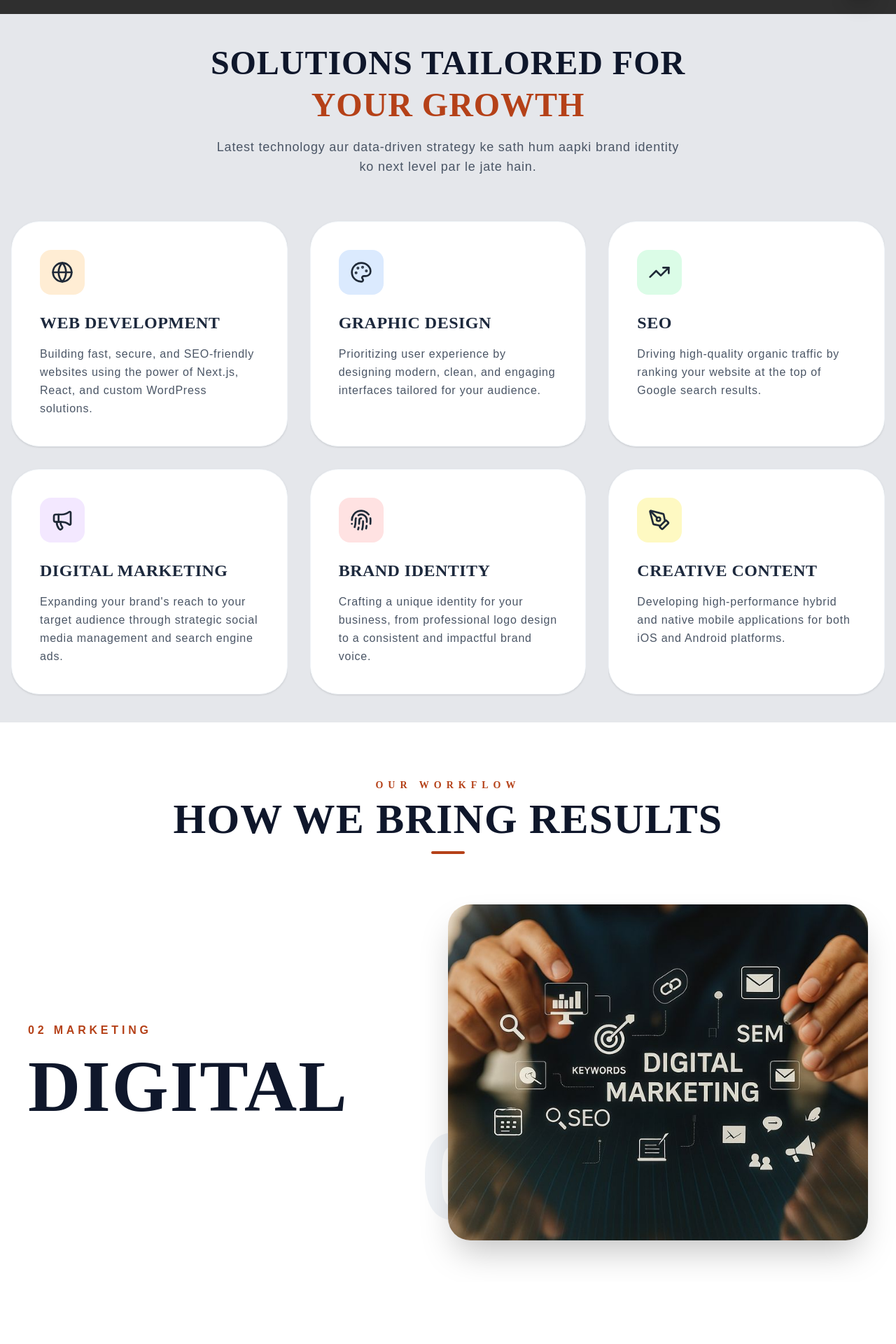
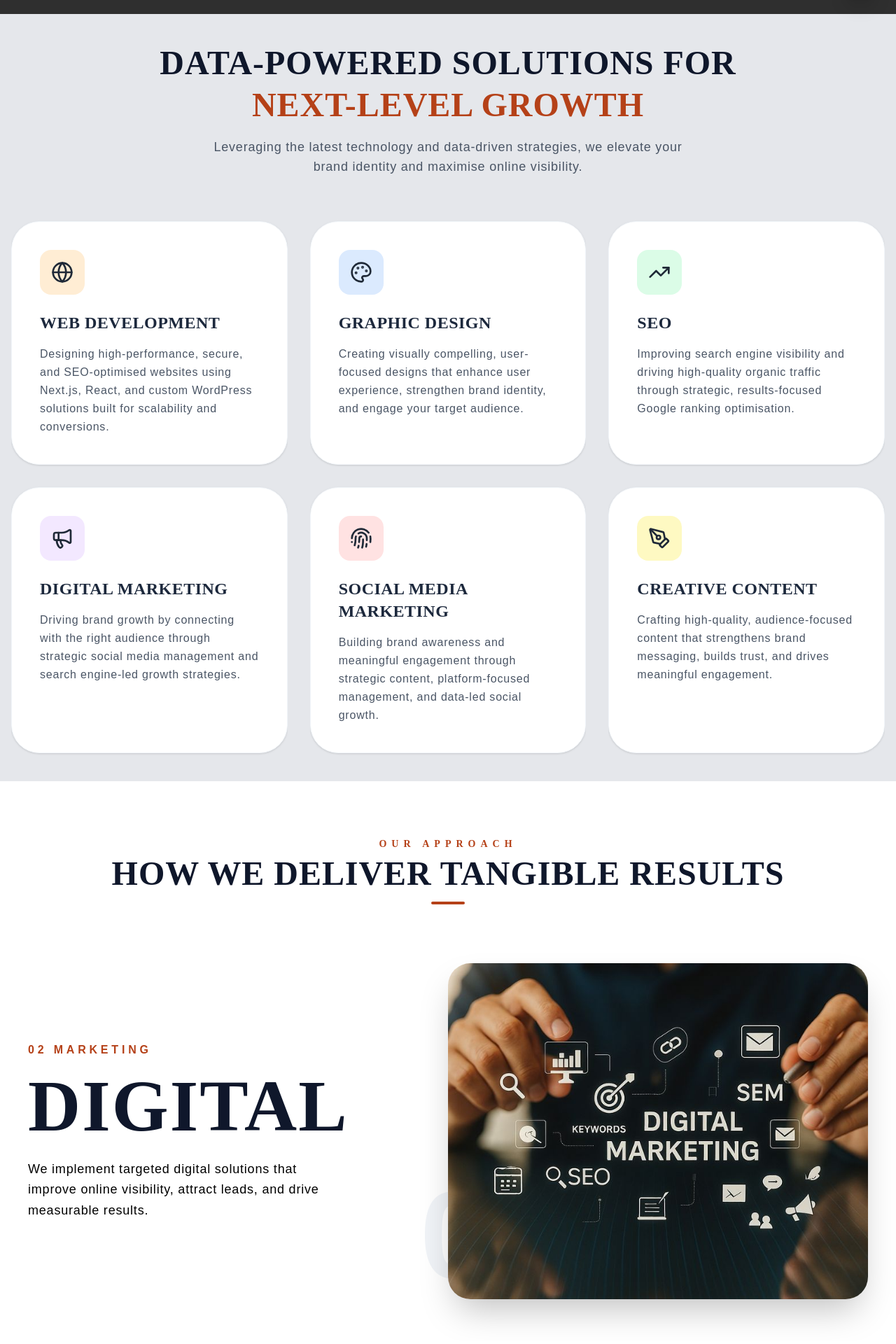
Before and after one commit to Umarnazir-7860/Bizgrow-Digital, a Next.js app: page /our-digital-services in a window 1280 px wide. Shown: the part 780-2700 px from the top of the page at 70% size. Built offline with nearby package versions, Linux system fonts and the light colour scheme; grey boxes are pictures that could not be loaded.

Commit message:
Add the seo content of services page

```diff
--- a/app/api/chat/route.js
+++ b/app/api/chat/route.js
@@ -19,6 +19,14 @@ export async function POST(req) {
   - **Tailwind CSS:** For pixel-perfect, modern responsive designs.
   - **Motion Magic:** Fluid GSAP/Framer animations to hook users.
   - **TypeScript:** For clean, bug-free, and scalable code.
+
+  DYNAMIC RESPONSE DEPTH:
+  - **Level 1 (Default):** Point-to-point answers. No definitions. Just names/categories.
+  - **Level 2 (Detailed):** If (and ONLY if) the user asks "Explain", "How?", "Give me details", or "Why?", then provide a comprehensive breakdown.
+
+  Example Flow:
+  User: "SEO services?" -> AI: "We offer On-page, Off-page, and Technical SEO. Want more details?"
+  User: "Yes, explain technical SEO." -> AI: "Technical SEO involves optimizing site speed, indexing, and structure (especially for Next.js) to help search engines crawl your site better..."
 
   HOW TO HANDLE TOUGH SCENARIOS:
 
--- a/app/our-digital-services/page.jsx
+++ b/app/our-digital-services/page.jsx
@@ -18,7 +18,7 @@ const page = () => {
   const services = [
     {
       title: "Web Development",
-      desc: "Building fast, secure, and SEO-friendly websites using the power of Next.js, React, and custom WordPress solutions.",
+      desc: "Designing high-performance, secure, and SEO-optimised websites using Next.js, React, and custom WordPress solutions built for scalability and conversions.",
       icon: <Globe className="w-8 h-8" />,
       bgColor: "bg-orange-100",
       hoverIcon: "group-hover:text-white",
@@ -26,7 +26,7 @@ const page = () => {
     },
     {
       title: "Graphic Design",
-      desc: "Prioritizing user experience by designing modern, clean, and engaging interfaces tailored for your audience.",
+      desc: "Creating visually compelling, user-focused designs that enhance user experience, strengthen brand identity, and engage your target audience.",
       icon: <Palette className="w-8 h-8" />,
       bgColor: "bg-blue-100",
       hoverIcon: "group-hover:text-white",
@@ -34,7 +34,7 @@ const page = () => {
     },
     {
       title: "SEO",
-      desc: "Driving high-quality organic traffic by ranking your website at the top of Google search results.",
+      desc: "Improving search engine visibility and driving high-quality organic traffic through strategic, results-focused Google ranking optimisation.",
       icon: <TrendingUp className="w-8 h-8" />,
       bgColor: "bg-green-100",
       hoverIcon: "group-hover:text-white",
@@ -42,15 +42,15 @@ const page = () => {
     },
     {
       title: "Digital Marketing",
-      desc: "Expanding your brand's reach to your target audience through strategic social media management and search engine ads.",
+      desc: "Driving brand growth by connecting with the right audience through strategic social media management and search engine-led growth strategies.",
       icon: <Megaphone className="w-8 h-8" />,
       bgColor: "bg-purple-100",
       hoverIcon: "group-hover:text-white",
       hoverBg: "group-hover:bg-[#B54118]",
     },
     {
-      title: "Brand Identity",
-      desc: "Crafting a unique identity for your business, from professional logo design to a consistent and impactful brand voice.",
+      title: "Social Media Marketing",
+      desc: "Building brand awareness and meaningful engagement through strategic content, platform-focused management, and data-led social growth.",
       icon: <Fingerprint className="w-8 h-8" />,
       bgColor: "bg-red-100",
       hoverIcon: "group-hover:text-white",
@@ -59,7 +59,7 @@ const page = () => {
     // ... baqi services same rahengi
     {
       title: "Creative Content",
-      desc: "Developing high-performance hybrid and native mobile applications for both iOS and Android platforms.",
+      desc: "Crafting high-quality, audience-focused content that strengthens brand messaging, builds trust, and drives meaningful engagement.",
       icon: <PenTool className="w-8 h-8" />,
       bgColor: "bg-yellow-100",
       hoverIcon: "group-hover:text-white",
@@ -93,16 +93,17 @@ const page = () => {
               className="text-white text-4xl mx-auto md:text-6xl text-center
             font-bold mt-26 max-w-3xl px-4"
             >
-              Data-Driven Services to{" "}
-              <span className="text-orange-500">Scale Your Business</span> for
+              Data-Driven Solutions to{" "}
+              <span className="text-orange-500">Scale Your Business </span>
               Growth
             </h1>
           </FadeIn>
 
           <FadeIn direction="up" delay={0.4} className="w-full">
             <p className="text-white text-md mx-auto md:text-xl text-center max-w-2xl px-4">
-              We provide end-to-end digital solutions that help brands grow,
-              engage, and dominate their niche
+              We deliver end-to-end digital services that empower brands to
+              increase visibility, attract qualified leads, and outperform their
+              competition.
             </p>
           </FadeIn>
 
@@ -111,9 +112,9 @@ const page = () => {
             {/* 🔹 FIX: Button ko is div mein wrap kiya taake alignment force ho sake */}
             <div className="w-full flex justify-center">
               <Link href="/contact-us">
-              <button className="mt-8 px-8 py-4 bg-[#B54118] text-white font-semibold rounded-xl hover:scale-105 transition shadow-lg">
-                Contact Us →
-              </button>
+                <button className="mt-8 px-8 py-4 bg-[#B54118] text-white font-semibold rounded-xl hover:scale-105 transition shadow-lg">
+                  Contact Us →
+                </button>
               </Link>
             </div>
           </FadeIn>
@@ -127,14 +128,14 @@ const page = () => {
           <div className="text-center mb-16">
             <FadeIn direction="up" delay={0.2}>
               <h2 className="text-4xl md:text-5xl font-black text-slate-900 dark:text-white leading-tight">
-                Solutions Tailored for <br />
-                <span className="text-[#B54118]">Your Growth</span>
+                Data-Powered Solutions for <br />
+                <span className="text-[#B54118]">Next-Level Growth</span>
               </h2>
             </FadeIn>
             <FadeIn direction="up" delay={0.4}>
               <p className="mt-4 text-gray-600 dark:text-white max-w-2xl mx-auto text-lg">
-                Latest technology aur data-driven strategy ke sath hum aapki
-                brand identity ko next level par le jate hain.
+                Leveraging the latest technology and data-driven strategies, we
+                elevate your brand identity and maximise online visibility.
               </p>
             </FadeIn>
           </div>
@@ -192,15 +193,13 @@ const page = () => {
 
           <div className="relative z-10 max-w-4xl mx-auto">
             <h2 className="text-4xl md:text-6xl font-black mb-6 tracking-tighter uppercase">
-              Ready to Scale Your <br />
-              <span className="text-[var(--color-primary)]">
-                Digital Reach?
-              </span>
+              Scale Your Online Presence with Confidence <br />
             </h2>
 
             <p className="mx-auto mb-10 text-lg md:text-xl text-gray-200 font-light leading-relaxed max-w-2xl">
-              We don’t just build websites; we create growth engines. Let’s turn
-              your business goals into a digital reality today.
+              We design and optimise digital solutions that convert visitors
+              into customers, helping your business achieve measurable growth.
+              Start your journey today.
             </p>
 
             <Link href="/contact-us">
--- a/components/ChatBot.jsx
+++ b/components/ChatBot.jsx
@@ -137,7 +137,7 @@ export default function ChatBot() {
                     <h3 className="font-playfair font-bold text-sm tracking-wide">
                       BizGrow Expert
                     </h3>
-                    <p className="text-[10px] text-blue-100 uppercase tracking-widest">
+                    <p className="text-[10px] text-green-500 uppercase tracking-widest">
                       Active Now
                     </p>
                   </div>
--- a/components/HorizontalProcess.jsx
+++ b/components/HorizontalProcess.jsx
@@ -17,23 +17,55 @@ const HorizontalProcess = () => {
 
   const { scrollYProgress } = useScroll({
     target: targetRef,
-    offset: ["start start", "end end"]
+    offset: ["start start", "end end"],
   });
 
   const smoothProgress = useSpring(scrollYProgress, {
     stiffness: 70,
     damping: 30,
-    restDelta: 0.001
+    restDelta: 0.001,
   });
 
   // Desktop horizontal movement logic
-  const x = useTransform(smoothProgress, [0, 0.05, 0.2, 0.4, 0.55, 0.75, 0.85, 1], ["0vw", "0vw", "-100vw", "-100vw", "-200vw", "-200vw", "-300vw", "-300vw"]);
+  const x = useTransform(
+    smoothProgress,
+    [0, 0.05, 0.2, 0.4, 0.55, 0.75, 0.85, 1],
+    ["0vw", "0vw", "-100vw", "-100vw", "-200vw", "-200vw", "-300vw", "-300vw"]
+  );
 
   const sections = [
-    { id: "01", title: "STRATEGY", img: "https://images.unsplash.com/photo-1460925895917-afdab827c52f?q=80&w=2026", tag: "PLANNING" },
-    { id: "02", title: "DIGITAL", img: "/digital-marketing.jpg", tag: "MARKETING" },
-    { id: "03", title: "CREATIVE", img: "/creative-design.jpg", tag: "DESIGN" },
-    { id: "04", title: "DEVELOP", img: "/coding.jpg", tag: "CODING" },
+    {
+      id: "01",
+      title: "STRATEGY",
+      tag: "PLANNING",
+      img: "https://images.unsplash.com/photo-1460925895917-afdab827c52f?q=80&w=2026",
+      description:
+        "We analyse your business, audience, and goals to create a clear, actionable roadmap for growth.",
+    },
+    {
+      id: "02",
+      title: "DIGITAL",
+      tag: "MARKETING",
+      img: "/digital-marketing.jpg",
+      description:
+        "We implement targeted digital solutions that improve online visibility, attract leads, and drive measurable results.",
+    },
+    {
+      id: "03",
+      title: "CREATIVE",
+      tag: "DESIGN",
+      img: "/creative-design.jpg",
+      description:
+        "We craft visually engaging, user-focused designs that strengthen your brand identity and enhance engagement.",
+    },
+    {
+      id: "04",
+      title: "DEVELOP",
+      tag: "CODING",
+      img: "/coding.jpg",
+      description:
+        "We build fast, secure, and SEO-optimised websites and platforms for optimal performance.",
+    },
   ];
 
   const sectionHeightVh = isVertical ? "auto" : (sections.length + 1) * 100;
@@ -45,20 +77,31 @@ const HorizontalProcess = () => {
       className="relative bg-white dark:bg-black overflow-visible py-16 lg:py-0"
     >
       {/* Sticky sirf Laptop (lg: 1024px+) screens par chalega */}
-      <div className={`${isVertical ? 'relative' : 'sticky top-0 h-screen w-full flex items-center dark:border-t-2 dark:border-orange-700 overflow-hidden'}`}>
-
+      <div
+        className={`${
+          isVertical
+            ? "relative"
+            : "sticky top-0 h-screen w-full flex items-center dark:border-t-2 dark:border-orange-700 overflow-hidden"
+        }`}
+      >
         {/* --- MAIN HEADING --- */}
-        <div className={`${isVertical ? 'relative mb-16' : 'absolute top-20 left-0 w-full z-20 pointer-events-none'}`}>
+        <div
+          className={`${
+            isVertical
+              ? "relative mb-16"
+              : "absolute top-20 left-0 w-full z-20 pointer-events-none"
+          }`}
+        >
           <div className="text-center px-4">
             <FadeIn direction="up">
               <h3 className="text-[#B54118] font-bold tracking-[0.5em] text-xs md:text-sm mb-2">
-                OUR WORKFLOW
+                OUR APPROACH
               </h3>
             </FadeIn>
 
             <FadeIn direction="up" delay={0.2}>
-              <h2 className="text-3xl md:text-5xl lg:text-6xl dark:text-white font-black text-slate-900 uppercase">
-                How We Bring Results
+              <h2 className="text-3xl md:text-5xl lg:text-5xl dark:text-white font-black text-slate-900 uppercase">
+                How We Deliver Tangible Results
               </h2>
             </FadeIn>
             <div className="w-12 h-1 bg-[#B54118] mx-auto mt-4 rounded-full" />
@@ -68,27 +111,43 @@ const HorizontalProcess = () => {
         {/* --- CONTENT WRAPPER --- */}
         <motion.div
           style={{ x: isVertical ? 0 : x }}
-          className={`flex ${isVertical ? 'flex-col px-6 gap-24 sm:gap-32' : 'will-change-transform'}`}
+          className={`flex ${
+            isVertical
+              ? "flex-col px-6 gap-24 sm:gap-32"
+              : "will-change-transform"
+          }`}
         >
           {sections.map((item) => (
             <div
               key={item.id}
               className={`relative flex-shrink-0 mt-20 flex flex-col lg:flex-row items-center justify-between
-              ${isVertical ? 'w-full max-w-4xl mx-auto' : 'h-screen w-screen p-10 lg:pt-40'}`}
+              ${
+                isVertical
+                  ? "w-full max-w-4xl mx-auto"
+                  : "h-screen w-screen p-10 lg:pt-40"
+              }`}
             >
               {/* Text Side */}
               <div className="z-10 w-full lg:w-1/2 mb-10 lg:mb-0 text-center lg:text-left">
                 <FadeIn direction={isVertical ? "up" : "right"}>
-                  <span className="text-[#B54118] font-bold tracking-[0.3em] uppercase
-                   text-sm md:text-base">
+                  <span
+                    className="text-[#B54118] font-bold tracking-[0.3em] uppercase
+                   text-sm md:text-base"
+                  >
                     {item.id} {item.tag}
                   </span>
                 </FadeIn>
                 <FadeIn direction={isVertical ? "up" : "right"} delay={0.2}>
                   {/* Font sizes optimized for all screens */}
-                  <h2 className="text-5xl sm:text-7xl lg:text-[6.5rem] font-black dark:text-white text-slate-900 leading-none mt-4">
+                  <h2 className="text-5xl sm:text-7xl lg:text-[6.5rem]  font-black dark:text-white text-slate-900 leading-none mt-4">
                     {item.title}
                   </h2>
+                </FadeIn>
+                {/* Naya Paragraph Section yahan aayega */}
+                <FadeIn direction={isVertical ? "up" : "right"} delay={0.4}>
+                  <p className="mt-6 text-lg md:text-lg dark:text-gray-300 text-black max-w-md mx-auto lg:mx-0 leading-relaxed">
+                    {item.description}
+                  </p>
                 </FadeIn>
               </div>
 
--- a/components/test.jsx
+++ b/components/test.jsx
@@ -36,19 +36,19 @@ export default function ShapeChangeSection() {
             // Sirf ek baar animate ho
             transition={{ duration: 0.8, delay:0.4, ease: "easeOut" }}
           >
-            WE SCALE YOUR
+           We Elevate Your
           </motion.span>
 
           <br />
 
           <motion.span
-            className="inline-block pt-5 text-3xl md:text-8xl mt-6 text-[#B54118]" // Dusri line ko bhi animate karein
+            className="inline-block pt-5 text-3xl md:text-6xl mt-6 leading-normal text-[#B54118]" // Dusri line ko bhi animate karein
             initial={{ opacity: 0, y: 150 }}
             whileInView={{ opacity: 1, y: 0 }}
 
             transition={{ duration: 0.8, delay: 0.6 }} // Thora sa late aaye
           >
-            DIGITAL PRESENCE
+            Digital Presence into <br/> Measurable Growth
           </motion.span>
 
 
--- a/components/test2.jsx
+++ b/components/test2.jsx
@@ -54,13 +54,13 @@ export default function VShapeTransition() {
           {/* CONTENT */}
           <div className="max-w-4xl px-5 -mt-15 text-center z-10">
              <FadeIn direction="up" delay={0.2}>
-            <h2 className="text-4xl md:text-7xl font-bold tracking-tight mb-3">
-              TRANSFORMING CLICKS INTO CUSTOMERS
+            <h2 className="text-4xl md:text-6xl leading-tight font-bold tracking-tight mb-3">
+             Turning Visitors into Loyal Customers
             </h2>
             </FadeIn>
              <FadeIn direction="up" delay={0.3}>
             <p className="text-sm md:text-lg uppercase tracking-[0.3em] opacity-80">
-               High-performance digital strategies tailored for your brand.
+              Results-focused digital strategies built to grow your brand and increase ROI.
             </p>
             </FadeIn>
           </div>
```
